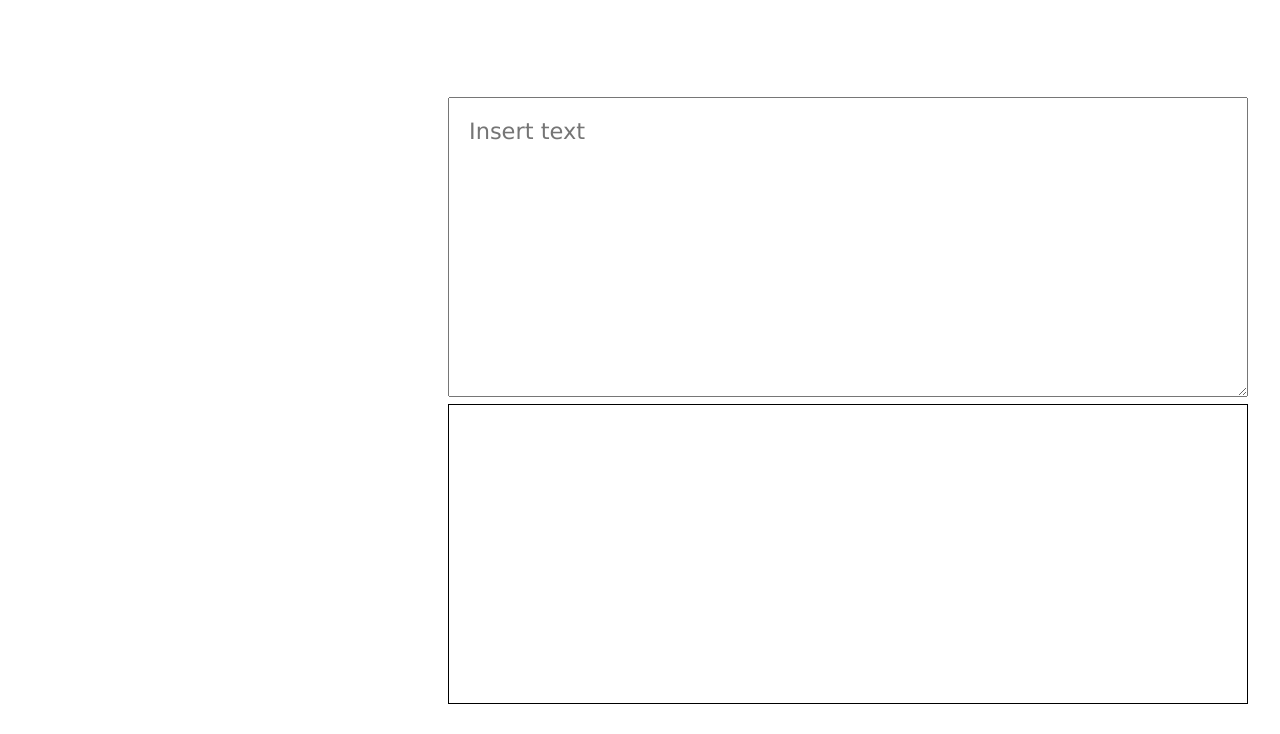
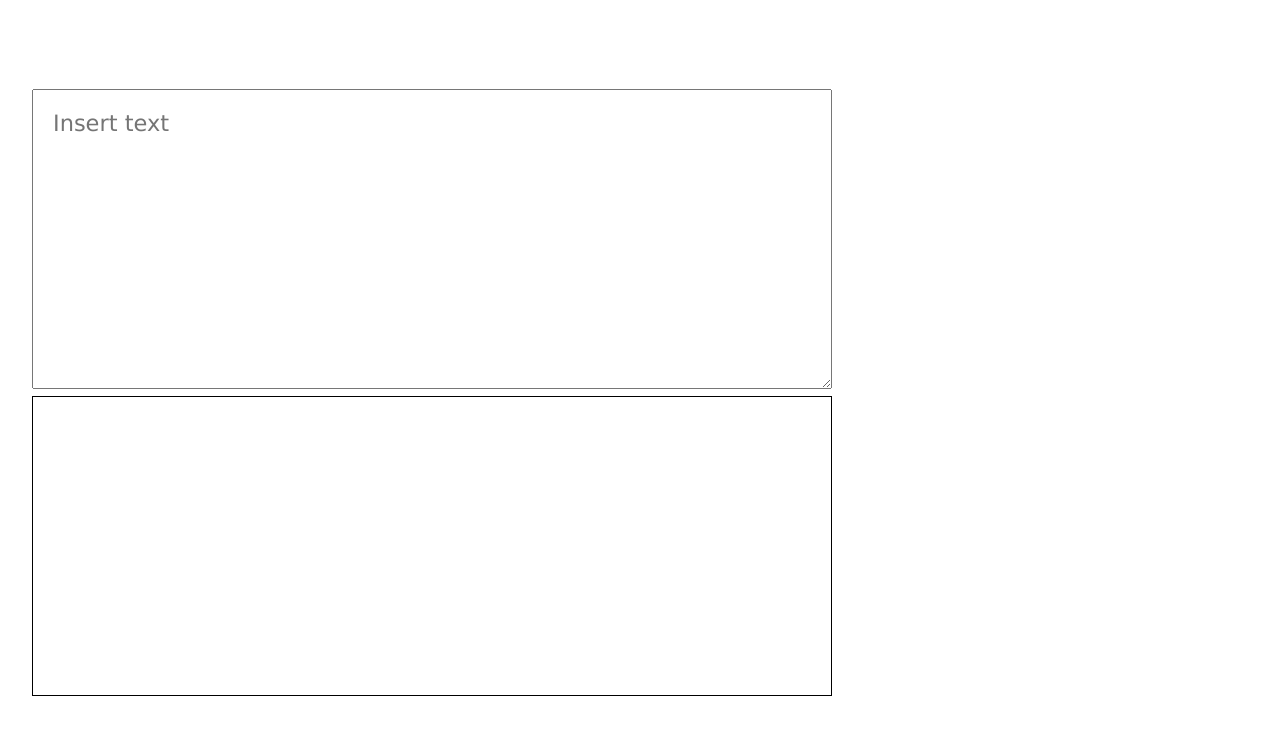
Before and after one commit to TheRabbit42/fic-check, a Vue app: page / in a window 1280 px wide. Shown: the top 734 px of the page. Built offline with nearby package versions, Linux system fonts and the light colour scheme.

Commit message:
Moving textarea to top left

```diff
--- a/src/App.vue
+++ b/src/App.vue
@@ -34,15 +34,15 @@ function renderParagraph(paragraph) {
 </script>
 
 <template>
+  <div class="input">
+    <textarea v-model="input" placeholder="Insert text"></textarea>
+    <div v-html="renderedInput" class="rendered"></div>
+  </div>
+
   <div class="output">
     <p v-for="msg in state.messages" :class="msg.style">
       <a :href="msg.href">{{ msg.text }}</a>
       <p v-html="msg.renderAdditional"></p>
     </p>
   </div>
-
-  <div>
-    <textarea v-model="input" placeholder="Insert text"></textarea>
-    <div v-html="renderedInput" class="rendered"></div>
-  </div>
 </template>
--- a/src/assets/main.css
+++ b/src/assets/main.css
@@ -2,7 +2,7 @@
 
 #app {
   max-width: 1280px;
-  margin: 0 auto;
+  margin: 0px auto;
   padding: 2rem;
   font-weight: normal;
 }
@@ -69,8 +69,9 @@ button {
   height: 800px;
 }
 
-.output {
-  margin-bottom: 20px;
+.input {
+  margin-bottom: 1rem;
+  margin-right: 1rem;
 }
 
 .success {
@@ -118,6 +119,6 @@ header {
   #app {
     display: grid;
     grid-template-columns: 1fr 1fr;
-    padding: 0 2rem;
+    padding:2rem;
   }
 }
```
